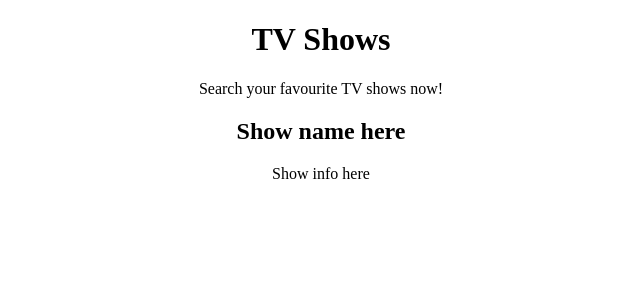
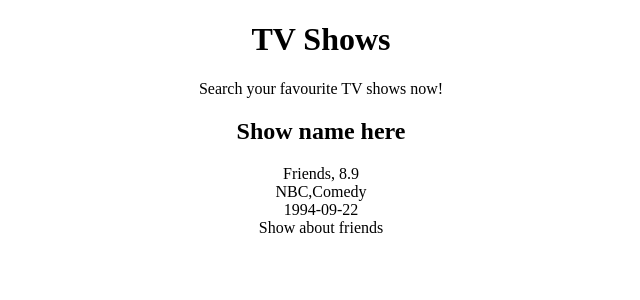
Before and after one commit to jennanoh/team2-assignment-1, an Angular app: page / in a window 1280 px wide. Shown: the top 300 px of the page, without its empty margins (319-959 px from the left). Built offline with nearby package versions, Linux system fonts and the light colour scheme.

Commit message:
data model created w dummy data

```diff
--- a/src/app/app.component.html
+++ b/src/app/app.component.html
@@ -2,5 +2,5 @@
   <h1>TV Shows</h1>
   <div>Search your favourite TV shows now!</div>
   <h2>Show name here</h2>
-  <div>Show info here</div>
+  <app-show-search></app-show-search>
 </div>
--- /dev/null
+++ b/src/app/ishowsearch.ts
@@ -0,0 +1,9 @@
+export interface IShowsearch {
+  name: string,
+  summary: string,
+  network: string,
+  image: string,
+  rating: number,
+  genre: string,
+  date: string,
+}
--- a/src/app/show-search/show-search.component.html
+++ b/src/app/show-search/show-search.component.html
@@ -1 +1,11 @@
-<p>show-search works!</p>
+<div>
+  <div>
+    <span>{{current.name}}, {{current.rating}}</span>
+  </div>
+  <div>
+    <span>{{current.network}},{{current.genre}}</span>
+  <br />
+    <span>{{current.date}}</span>
+  </div>
+  <div>{{current.summary}}</div>
+</div>
--- a/src/app/show-search/show-search.component.ts
+++ b/src/app/show-search/show-search.component.ts
@@ -1,4 +1,5 @@
 import { Component } from '@angular/core';
+import { IShowsearch } from '../ishowsearch';
 
 @Component({
   selector: 'app-show-search',
@@ -6,5 +7,13 @@ import { Component } from '@angular/core';
   styleUrl: './show-search.component.css'
 })
 export class ShowSearchComponent {
-
+  current: IShowsearch = {
+    name: 'Friends',
+    summary: 'Show about friends',
+    network: 'NBC',
+    image: ' ',
+    rating: 8.9,
+    genre: 'Comedy',
+    date: '1994-09-22',
+  }
 }
```
